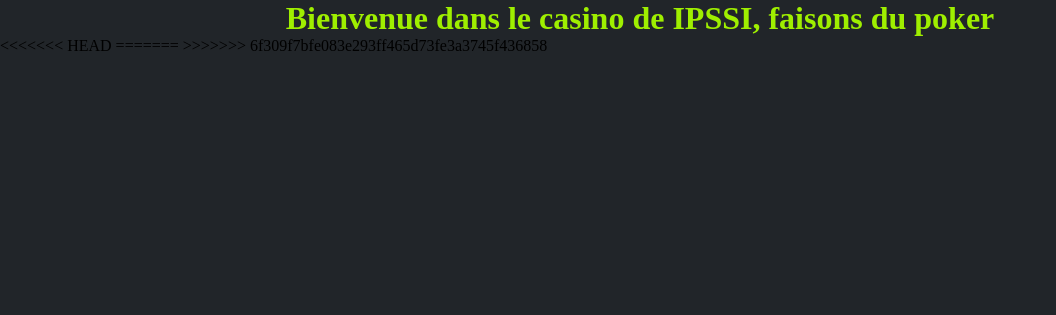
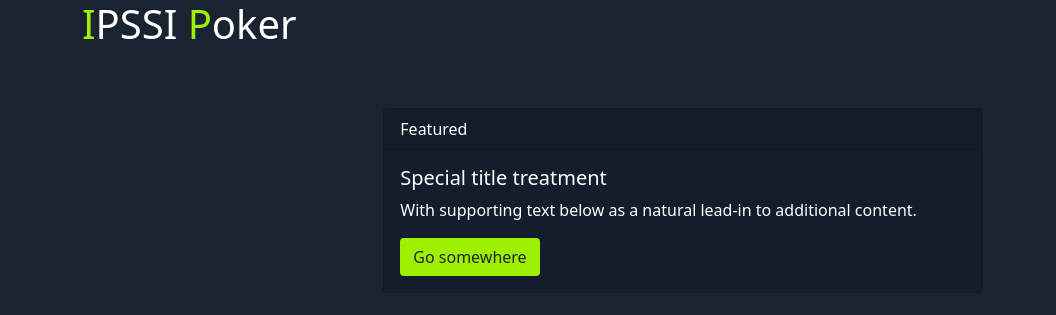
Before and after one commit to oce-prcp/Poker-Casino, a Flask app: page / in a window 1280 px wide. Shown: the top 315 px of the page, without its empty margins (0-1056 px from the left). Run offline with Flask 2, Linux system fonts and the light colour scheme.

Commit message:
add bootstrap, card

```diff
--- a/static/style.css
+++ b/static/style.css
@@ -1,14 +1,62 @@
-*{
-	margin:0;
-	padding:0;
-	-webkit-box-sizing:border-box;
-	box-sizing:border-box;
-	background-color: #212529;
+body{
+	background-color: #1a2332!important;
+	color: white !important;
+}
+
+
+.title{
+	text-align: center;
+	color: #9fef00!important;
+}
+
+
+.centre{
+	position: relative;
+	left: 50%;
+}
+
+
+input{
+	display: block;
+	font-size: 15px;
+  	padding: 5px;
+	text-align: center;
+}
+
+label{
+	display: block;
+	font-size: 20px;
+  	padding: 5px;
+	color: #fff;
+
+}
+#age{
+	background-color: #fff;
+}
+
+#sexe{
+	background-color: #fff;
+}
+
+.clearfix {
+	margin-top: 60px;
+}
+
+.card-settings {
+	width: 100%;
+	background: #141d2b!important;
+	max-width: 600px;
+	position: relative;
+	left: 27%;
+	/* il faut soustraire du poucentage la taille de la card*/
 
 }
 
 
-.title{
-	text-align:center;
-	color: #9fef00!important;
+.btn {
+	background-color: #9fef00 !important;
 }
+
+.greenText {
+	color: #fff;
+}
--- a/templates/index.html
+++ b/templates/index.html
@@ -4,13 +4,24 @@
     <meta charset="UTF-8">
     <link rel="stylesheet" href="{{ url_for('static', filename= 'style.css') }}">
     <meta name="viewport" content="width=device-width, initial-scale=1.0">
+    <link href="https://cdn.jsdelivr.net/npm/bootstrap@5.1.3/dist/css/bootstrap.min.css" rel="stylesheet" integrity="sha384-1BmE4kWBq78iYhFldvKuhfTAU6auU8tT94WrHftjDbrCEXSU1oBoqyl2QvZ6jIW3" crossorigin="anonymous">
+
     <title>Poker Casino</title>
 </head>
 <body>
-    <h1 class="title">Bienvenue dans le casino de IPSSI, faisons du poker</h1>
-<<<<<<< HEAD
-
-=======
->>>>>>> 6f309f7bfe083e293ff465d73fe3a3745f436858
+    <div class="container">
+        <h1><span class="title">I</span>PSSI <span class="title">P</span>oker</h1>
+        <div class="clearfix"></div>
+        <div class="card card-settings">
+            <div class="card-header">
+                Featured
+            </div>
+            <div class="card-body">
+                <h5 class="card-title">Special title treatment</h5>
+                <p class="card-text">With supporting text below as a natural lead-in to additional content.</p>
+                <a href="#" class="btn">Go somewhere</a>
+            </div>
+        </div>
+    </div>
 </body>
 </html>
```
